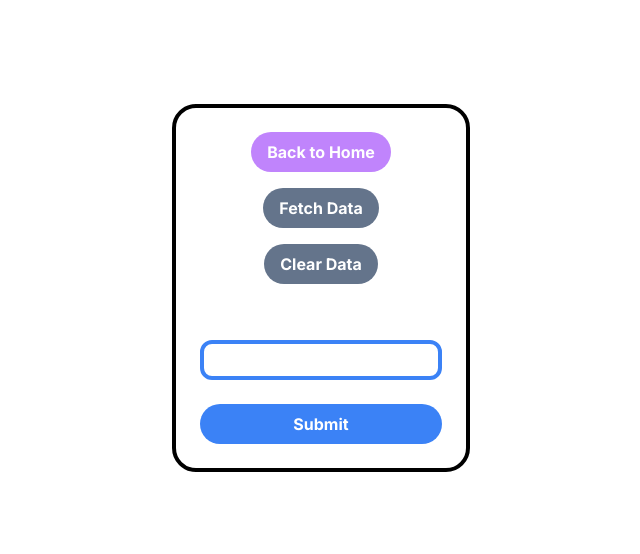
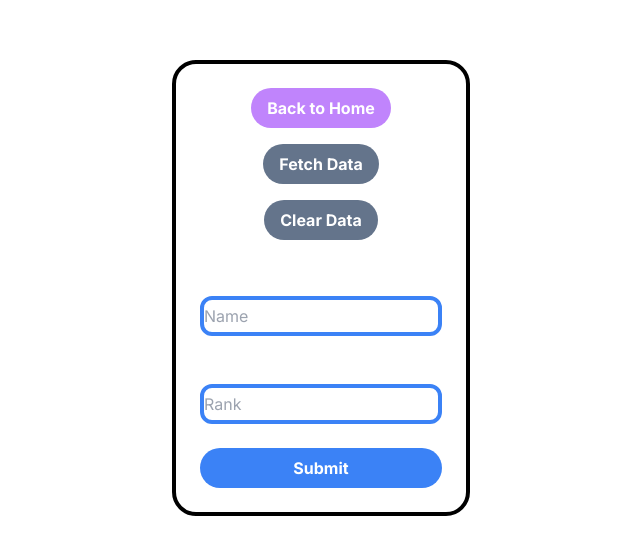
Before and after one commit to azubair2012/fullstack_test1, a Next.js app in the folder frontend/: page /data in a window 1280 px wide. Shown: the part 112-666 px from the top of the page, without its empty margins (319-959 px from the left). Built offline with nearby package versions, Linux system fonts and the light colour scheme.

Commit message:
multiple input added

```diff
--- a/frontend/app/data/page.jsx
+++ b/frontend/app/data/page.jsx
@@ -1,18 +1,23 @@
 "use client";
-import React, { useState } from "react";
+import React, { useState, useRef } from "react";
 import Link from "next/link";
 
 const Datapull = () => {
   const [response, setResponse] = useState();
   const [result, setResult] = useState("");
-
+  const nameRef = useRef(null);
+  const rankRef = useRef(null);
   //handle change
   const submitContact = async (event) => {
     event.preventDefault();
-    let country = event.target.name.value;
+    // let country = event.target.name.value;
+    // let rank = event.target.rank.value;
+    let name = nameRef.current.value;
+    let rank = rankRef.current.value;
     const res = await fetch("http://localhost:5000/data", {
       body: JSON.stringify({
-        name: country,
+        name: name,
+        rank: rank,
       }),
       headers: {
         "Content-Type": "application/json",
@@ -78,7 +83,17 @@ const Datapull = () => {
             id="name"
             name="name"
             type="text"
-            autoComplete="name"
+            placeholder="Name"
+            ref={nameRef}
+            required
+          />
+          <input
+            className="my-6 border-4 rounded-xl border-blue-500 h-10"
+            id="name"
+            name="rank"
+            type="number"
+            placeholder="Rank"
+            ref={rankRef}
             required
           />
           <button
```
Also changed, not shown: 2 other files (tests, documents, lock files or other folders).
